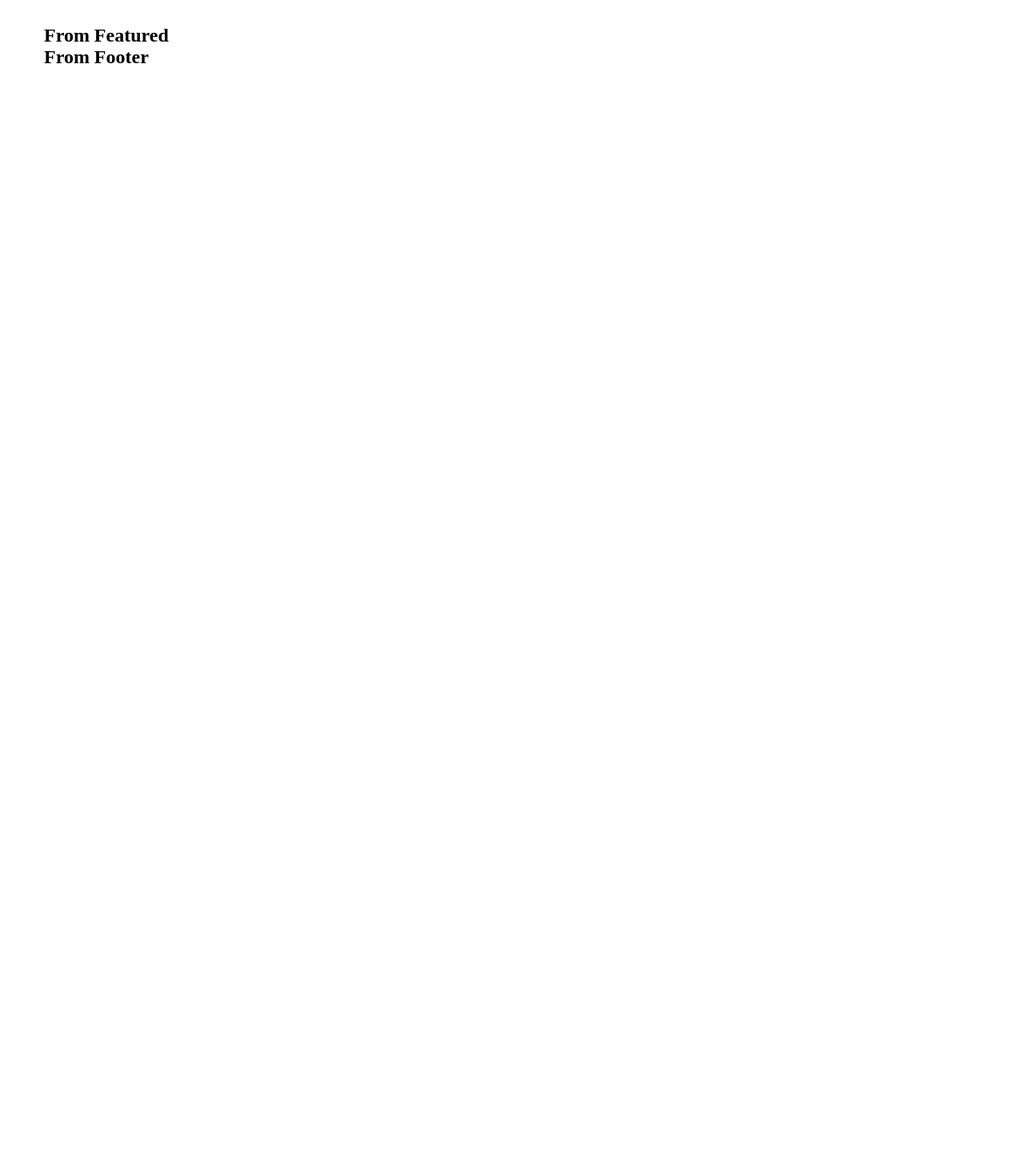
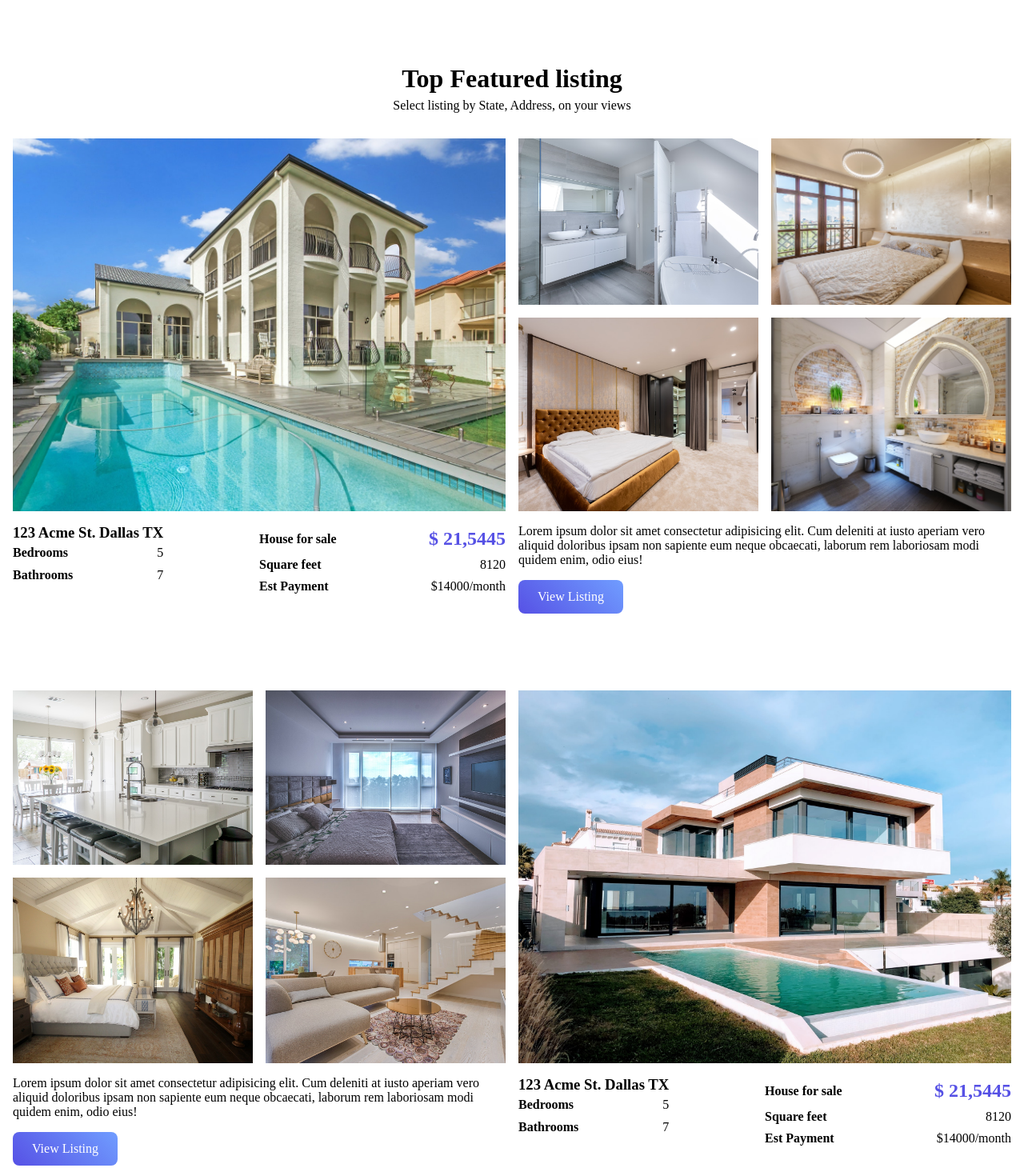
Before and after one commit to Ashik-Mahmud/react-real-state-app, a React (Create React App) app: page / in a window 1280 px wide. Shown: the part 1180-2650 px from the top of the page at 80% size. Before the commit the page ends 1265 px from the top, so only its background shows below. Built offline with nearby package versions, Linux system fonts and the light colour scheme.

Commit message:
added new section called featured section

```diff
--- a/src/App.css
+++ b/src/App.css
@@ -18,7 +18,7 @@ body {
 }
 
 .container {
-  max-width: min(100% - 2rem, 1170px);
+  max-width: min(100% - 2rem, 1270px);
   margin-inline: auto;
 }
 .btn {
--- a/src/assets/image.js
+++ b/src/assets/image.js
@@ -1,5 +1,15 @@
 import apt1 from "./apt1.jpeg";
 import apt2 from "./apt2.jpeg";
 import apt3 from "./apt3.jpeg";
+import bath1 from "./bath1.jpg";
+import bath2 from "./bath2.jpg";
+import bed1 from "./bed1.jpg";
+import bed2 from "./bed2.jpg";
+import bed3 from "./bed3.jpg";
+import bed4 from "./bed4.jpg";
+import house1 from "./house1.jpg";
+import house2 from "./house2.jpg";
+import kitchen from "./kitchen.jpg";
+import livingRoom from "./living-room.jpg";
 
-export { apt1, apt3, apt2 };
+export { apt1, apt3, apt2, bath1, bath2, bed1, bed2, bed3, bed4, house1, house2, kitchen, livingRoom };
--- a/src/components/Featured/Featured.css
+++ b/src/components/Featured/Featured.css
@@ -0,0 +1,73 @@
+/* featured  */
+#featured .section-title {
+  padding: 2rem 0rem;
+  text-align: center;
+}
+.section-title h2 {
+  font-size: 2rem;
+  margin-bottom: 0.4rem;
+}
+#featured .featured-grid {
+  display: grid;
+  grid-template-columns: repeat(4, 1fr);
+  position: relative;
+  grid-gap: 1rem;
+  margin-bottom: 5rem;
+}
+
+.item.house {
+  grid-column: span 2;
+  grid-row: span 2;
+}
+.item.address,
+.item.details {
+  grid-column: span 2;
+}
+#featured .item img {
+  width: 100%;
+  height: 100%;
+  object-fit: cover;
+}
+.item.address {
+  display: flex;
+  align-items: flex-start;
+  justify-content: space-between;
+  position: relative;
+  flex: 1;
+  flex-wrap: wrap;
+}
+.item.address div:last-child {
+  width: 50%;
+}
+.item.address ul {
+  list-style: none;
+  margin: 0px;
+  padding: 0px;
+}
+.item.address ul li {
+  display: flex;
+  align-items: center;
+  justify-content: space-between;
+  flex-wrap: wrap;
+  padding: 0.3rem 0rem;
+}
+.item.address li h2 {
+  color: var(--primary-color);
+}
+.item.details button {
+  margin: 1rem 0rem;
+}
+@media (max-width: 766px) {
+  #featured .featured-grid {
+    grid-template-columns: repeat(2, 1fr);
+  }
+}
+@media (max-width: 366px) {
+  #featured .featured-grid {
+    grid-template-columns: repeat(1, 1fr);
+  }
+  .item.address div,
+  .item.address div:last-child {
+    width: 100%;
+  }
+}
--- a/src/components/Featured/Featured.jsx
+++ b/src/components/Featured/Featured.jsx
@@ -1,11 +1,145 @@
 import React from "react";
+import {
+  bath1,
+  bath2,
+  bed1,
+  bed2,
+  bed3,
+  bed4,
+  house1,
+  house2,
+  kitchen,
+  livingRoom,
+} from "../../assets/image";
 import "./Featured.css";
 const Featured = () => {
   return (
     <>
       <section id="featured">
-        <div className="container">
-          <h2>From Featured</h2>
+        <div className="featured-container container">
+          <div className="section-title">
+            <h2>Top Featured listing</h2>
+            <p>Select listing by State, Address, on your views</p>
+          </div>
+          <div className="featured-grid">
+            <div className="item house">
+              <img src={house1} alt={house1} />
+            </div>
+            <div className="item">
+              <img src={bath1} alt={bath1} />
+            </div>
+            <div className="item">
+              <img src={bed1} alt={bed1} />
+            </div>
+            <div className="item">
+              <img src={bed2} alt={bed2} />
+            </div>
+            <div className="item">
+              <img src={bath2} alt={bath2} />
+            </div>
+            <div className="item address">
+              <div>
+                <h3>123 Acme St. Dallas TX</h3>
+                <ul>
+                  <li>
+                    <b>Bedrooms</b>
+                    <span>5</span>
+                  </li>
+                  <li>
+                    <b>Bathrooms</b>
+                    <span>7</span>
+                  </li>
+                </ul>
+              </div>
+              <div>
+                <ul>
+                  <li>
+                    <b>House for sale</b>
+                    <h2>$ 21,5445</h2>
+                  </li>
+                  <li>
+                    <b>Square feet</b>
+                    <span>8120</span>
+                  </li>
+                  <li>
+                    <b>Est Payment</b>
+                    <span>$14000/month</span>
+                  </li>
+                </ul>
+              </div>
+            </div>
+            <div className="item details">
+              <p>
+                Lorem ipsum dolor sit amet consectetur adipisicing elit. Cum
+                deleniti at iusto aperiam vero aliquid doloribus ipsam non
+                sapiente eum neque obcaecati, laborum rem laboriosam modi quidem
+                enim, odio eius!
+              </p>
+              <button className="btn">View Listing</button>
+            </div>
+          </div>
+
+          {/* second  */}
+
+          <div className="featured-grid">
+            <div className="item">
+              <img src={kitchen} alt={kitchen} />
+            </div>
+
+            <div className="item">
+              <img src={bed4} alt={bed4} />
+            </div>
+            <div className="item house">
+              <img src={house2} alt={house2} />
+            </div>
+            <div className="item">
+              <img src={bed3} alt={bed2} />
+            </div>
+
+            <div className="item">
+              <img src={livingRoom} alt={livingRoom} />
+            </div>
+            <div className="item details">
+              <p>
+                Lorem ipsum dolor sit amet consectetur adipisicing elit. Cum
+                deleniti at iusto aperiam vero aliquid doloribus ipsam non
+                sapiente eum neque obcaecati, laborum rem laboriosam modi quidem
+                enim, odio eius!
+              </p>
+              <button className="btn">View Listing</button>
+            </div>
+            <div className="item address">
+              <div>
+                <h3>123 Acme St. Dallas TX</h3>
+                <ul>
+                  <li>
+                    <b>Bedrooms</b>
+                    <span>5</span>
+                  </li>
+                  <li>
+                    <b>Bathrooms</b>
+                    <span>7</span>
+                  </li>
+                </ul>
+              </div>
+              <div>
+                <ul>
+                  <li>
+                    <b>House for sale</b>
+                    <h2>$ 21,5445</h2>
+                  </li>
+                  <li>
+                    <b>Square feet</b>
+                    <span>8120</span>
+                  </li>
+                  <li>
+                    <b>Est Payment</b>
+                    <span>$14000/month</span>
+                  </li>
+                </ul>
+              </div>
+            </div>
+          </div>
         </div>
       </section>
     </>
```
